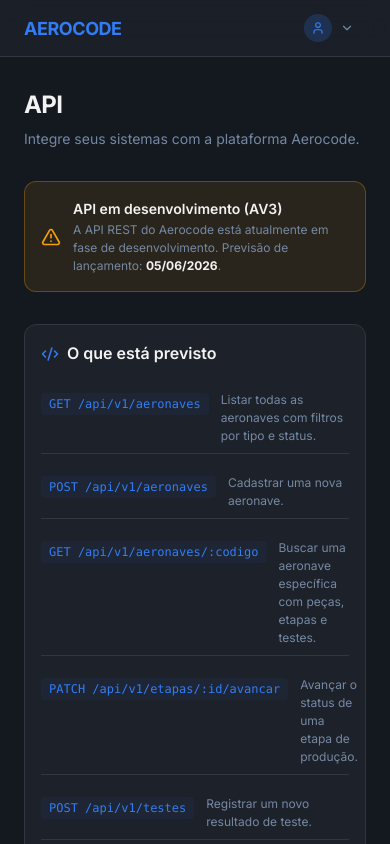
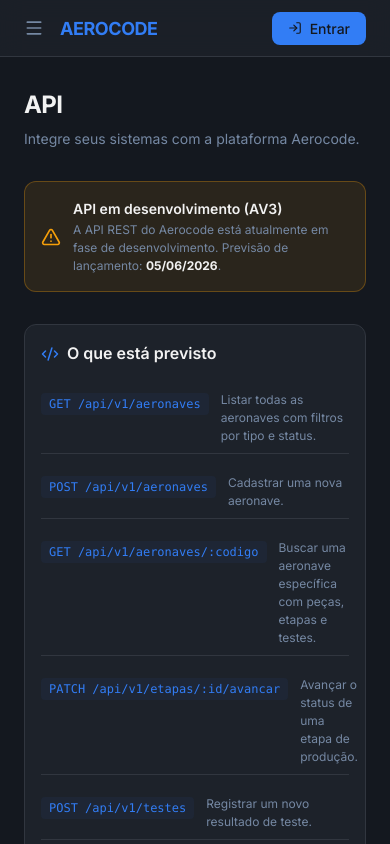
Before and after one commit to jopaul0/AV2, a React (Vite) app: page /api in a window 390 px wide. Shown: the top 844 px of the page. Built offline with nearby package versions, Linux system fonts and the light colour scheme.

Commit message:
fix: corrigindo a navbar no modo responsivo

```diff
--- a/src/components/layout/NavBar.tsx
+++ b/src/components/layout/NavBar.tsx
@@ -1,5 +1,5 @@
 import { Link, useLocation, useNavigate } from 'react-router-dom'
-import { Plane, Users, FlaskConical, FileText, LogOut, ChevronDown, User } from 'lucide-react'
+import { Plane, Users, FlaskConical, FileText, LogOut, ChevronDown, User, Menu, X, LogIn } from 'lucide-react'
 import { useState } from 'react'
 import { useAuth } from '../../hooks/useAuth'
 import { NivelBadge } from '../ui/Badge'
@@ -16,9 +16,11 @@
     const location = useLocation()
     const navigate = useNavigate()
     const [dropOpen, setDropOpen] = useState(false)
+    const [mobileMenuOpen, setMobileMenuOpen] = useState(false)
 
     const handleLogout = () => {
         logout()
+        setDropOpen(false)
         navigate('/login')
     }
 
@@ -26,12 +28,19 @@
         <header className="sticky top-0 z-40 border-b border-border bg-card/80 backdrop-blur-md">
             <div className="mx-auto max-w-screen-xl px-6 h-14 flex items-center justify-between">
 
-                {/* Logo */}
+                {/* Logo e Botão Mobile */}
+                <div className="flex items-center gap-4">
+                    <button
+                        className="md:hidden text-muted-foreground hover:text-foreground"
+                        onClick={() => setMobileMenuOpen(!mobileMenuOpen)}
+                    >
+                        {mobileMenuOpen ? <X size={20} /> : <Menu size={20} />}
+                    </button>
                     <Link to="/" className="flex items-center gap-2 font-bold text-lg text-primary tracking-tight select-none">
                         AEROCODE
                     </Link>
+                </div>
 
-                {/* Nav links */}
                 <nav className="hidden md:flex items-center gap-1">
                     {NAV_LINKS.map(({ to, label }) => {
                         const active = location.pathname.startsWith(to)
@@ -47,8 +56,9 @@
                     })}
                 </nav>
 
-                {/* User menu */}
                 <div className="relative">
+                    {user ? (
+                        <>
                             <button
                                 onClick={() => setDropOpen(p => !p)}
                                 className="flex items-center gap-2 px-3 py-1.5 rounded-md hover:bg-secondary transition-colors duration-150 cursor-pointer"
@@ -57,7 +67,7 @@
                                     <User size={14} className="text-primary" />
                                 </div>
                                 <span className="text-sm font-medium text-foreground hidden sm:block">
-                            {user?.nome.split(' ')[0]}
+                                    {user.nome.split(' ')[0]}
                                 </span>
                                 <ChevronDown size={14} className="text-muted-foreground" />
                             </button>
@@ -65,10 +75,10 @@
                             {dropOpen && (
                                 <div className="absolute right-0 top-full mt-1 w-56 bg-card border border-border rounded-lg shadow-xl py-1 animate-fade-in z-50">
                                     <div className="px-4 py-3 border-b border-border">
-                                <p className="text-sm font-semibold text-foreground">{user?.nome}</p>
-                                <p className="text-xs text-muted-foreground mt-0.5">{user?.email}</p>
+                                        <p className="text-sm font-semibold text-foreground">{user.nome}</p>
+                                        <p className="text-xs text-muted-foreground mt-0.5">{user.email}</p>
                                         <div className="mt-2">
-                                    {user && <NivelBadge nivel={user.nivelPermissao} />}
+                                            <NivelBadge nivel={user.nivelPermissao} />
                                         </div>
                                     </div>
                                     <Link
@@ -88,8 +98,35 @@
                                     </button>
                                 </div>
                             )}
+                        </>
+                    ) : (
+                        <Link to="/login" className="btn-primary flex items-center gap-2 py-1.5 px-4 h-auto">
+                            <LogIn size={14} />
+                            <span>Entrar</span>
+                        </Link>
+                    )}
                 </div>
             </div>
+
+            {mobileMenuOpen && (
+                <div className="md:hidden border-t border-border bg-card px-6 py-4 space-y-2 animate-fade-in">
+                    {NAV_LINKS.map(({ to, label, icon: Icon }) => {
+                        const active = location.pathname.startsWith(to)
+                        return (
+                            <Link
+                                key={to}
+                                to={to}
+                                onClick={() => setMobileMenuOpen(false)}
+                                className={`flex items-center gap-3 px-3 py-2 rounded-md text-sm ${active ? 'bg-primary/10 text-primary font-medium' : 'text-muted-foreground'
+                                    }`}
+                            >
+                                <Icon size={16} />
+                                {label}
+                            </Link>
+                        )
+                    })}
+                </div>
+            )}
         </header>
     )
 }
```
Lines whose indentation alone changed are shown as unchanged.
